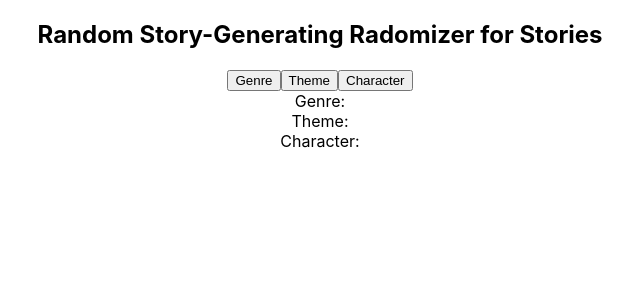
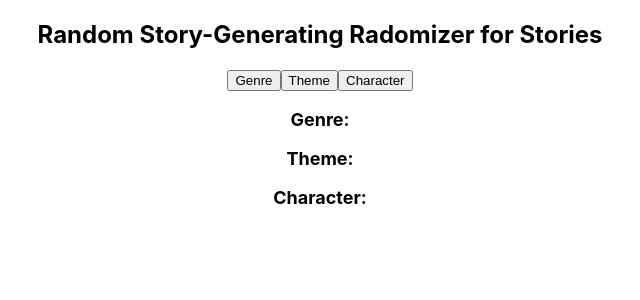
Before and after one commit to robotlions/storydice, a React (Create React App) app: page / in a window 1280 px wide. Shown: the top 300 px of the page, without its empty margins (320-960 px from the left). Built offline with nearby package versions, Linux system fonts and the light colour scheme.

Commit message:
updates category styling

```diff
--- a/public/index.html
+++ b/public/index.html
@@ -6,8 +6,8 @@
     <meta name="viewport" content="width=device-width, initial-scale=1" />
     <meta name="theme-color" content="#000000" />
     <meta
-      name="description"
-      content="Web site created using create-react-app"
+      name="story prompt generator"
+      content="Simple app for randomly generating story prompts"
     />
     <link rel="apple-touch-icon" href="%PUBLIC_URL%/logo192.png" />
     <!--
@@ -24,7 +24,7 @@
       work correctly both with client-side routing and a non-root public URL.
       Learn how to configure a non-root public URL by running `npm run build`.
     -->
-    <title>React App</title>
+    <title>Story Dice</title>
   </head>
   <body>
     <noscript>You need to enable JavaScript to run this app.</noscript>
--- a/src/App.css
+++ b/src/App.css
@@ -2,37 +2,12 @@
   text-align: center;
 }
 
-.App-logo {
-  height: 40vmin;
-  pointer-events: none;
+.headingName{
+  font-weight: bold;
+  font-size: large;
 }
 
-@media (prefers-reduced-motion: no-preference) {
-  .App-logo {
-    animation: App-logo-spin infinite 20s linear;
-  }
+.generatedString{
+  font-weight: normal;
+  font-size: large;
 }
-
-.App-header {
-  background-color: #282c34;
-  min-height: 100vh;
-  display: flex;
-  flex-direction: column;
-  align-items: center;
-  justify-content: center;
-  font-size: calc(10px + 2vmin);
-  color: white;
-}
-
-.App-link {
-  color: #61dafb;
-}
-
-@keyframes App-logo-spin {
-  from {
-    transform: rotate(0deg);
-  }
-  to {
-    transform: rotate(360deg);
-  }
-}
--- a/src/App.js
+++ b/src/App.js
@@ -29,9 +29,10 @@ function doCharacter() {
       <button onClick={()=>doTheme()}>Theme</button>
       <button onClick={()=>doCharacter()}>Character</button>
       <br/>
-      Genre: {generatedGenre}<br/>
-      Theme: {generatedTheme}<br/>
-      Character: {generatedCharacter}<br/>
+      <p className="headingName">Genre: <span className="generatedString">{generatedGenre}</span></p>
+      <p className="headingName">Theme: <span className="generatedString">{generatedTheme}</span></p>
+      <p className="headingName">Character: <span className="generatedString">{generatedCharacter}</span></p>
+
     </div>
   );
 }
```
